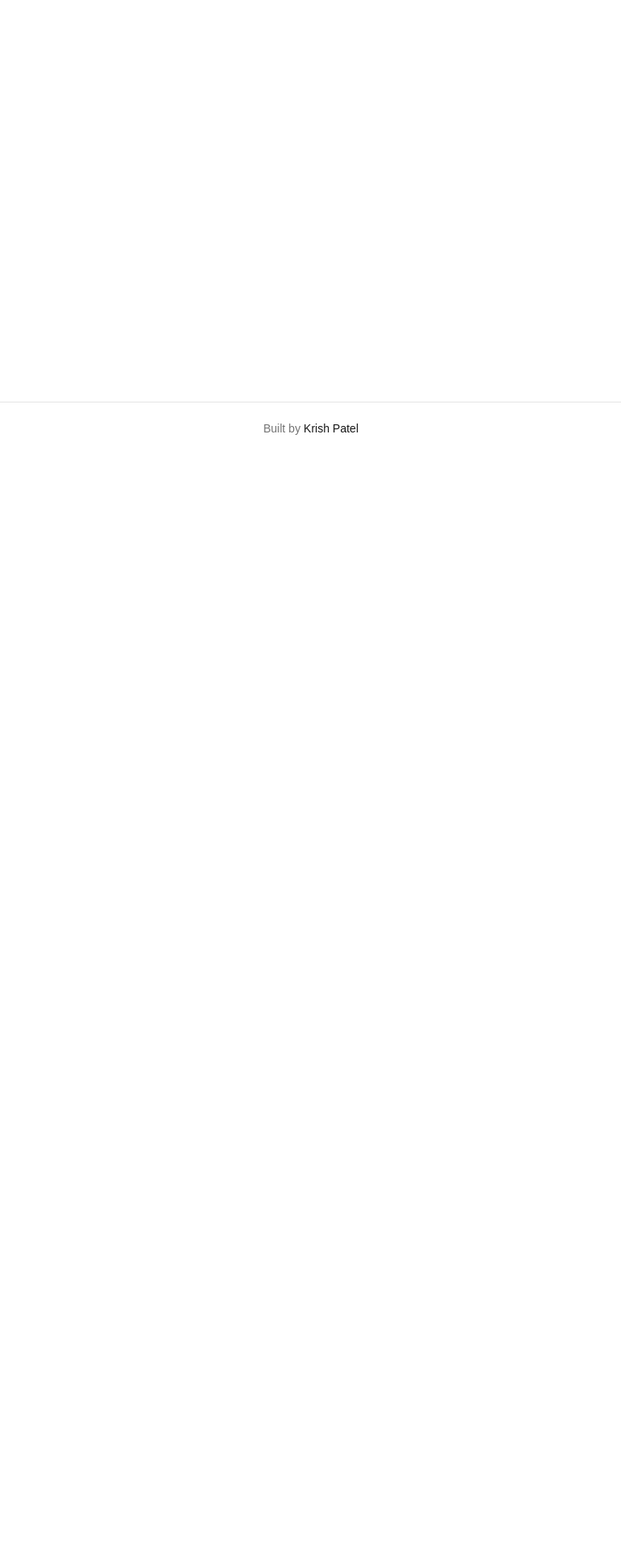
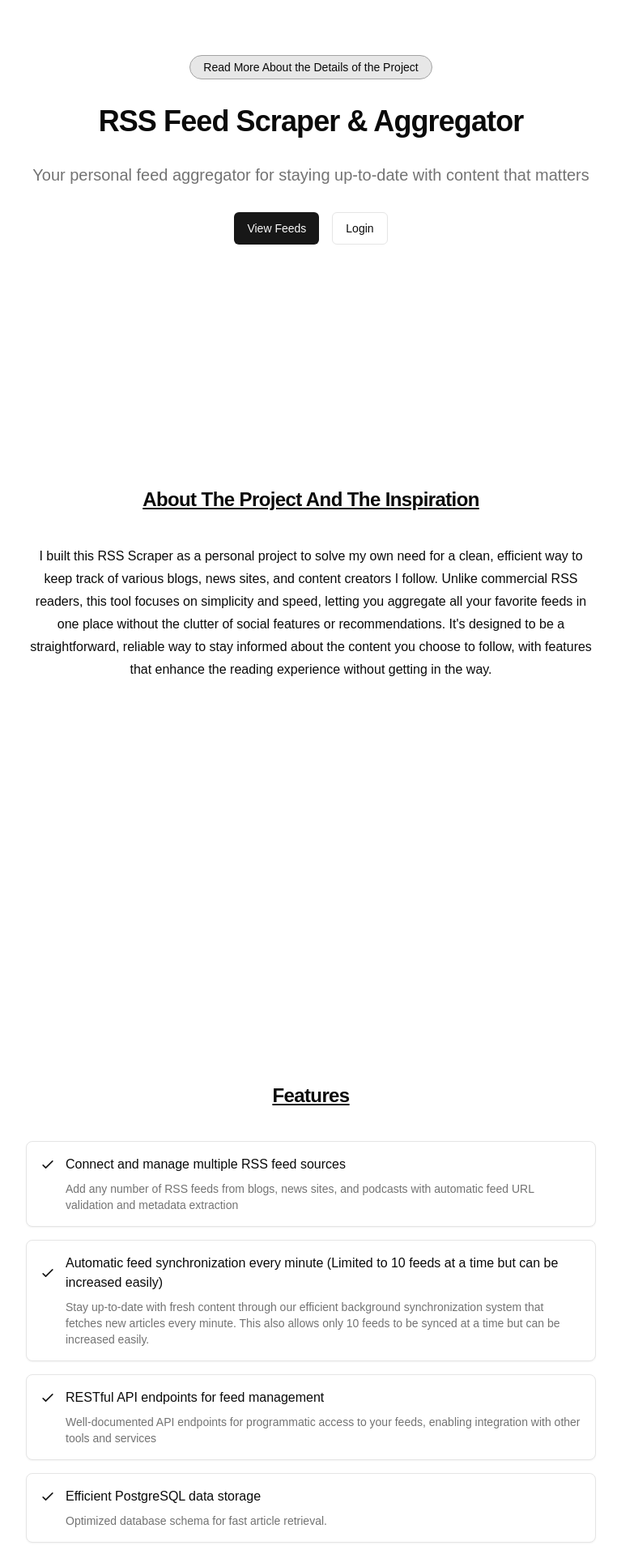
Before and after one commit to krishpatel023/go-rss-scraper, a Next.js app in the folder frontend/: page / in a window 1280 px wide. Shown: the part 240-2159 px from the top of the page at 81% size, without its empty margins (256-1023 px from the left). Before the commit the page ends 800 px from the top, so only its background shows below. Built offline with nearby package versions, Linux system fonts and the light colour scheme; no server answers.

Commit message:
add: homepage

```diff
--- a/frontend/app/layout.tsx
+++ b/frontend/app/layout.tsx
@@ -22,7 +22,7 @@ export default function RootLayout({
         <Providers>
           <Toaster />
           <Header />
-          <main className="w-[95%] md:w-4/5 mx-auto">{children}</main>
+          <main className="w-[95%] md:w-4/5 mx-auto flex-grow">{children}</main>
           <Footer />
         </Providers>
       </body>
--- a/frontend/app/page.tsx
+++ b/frontend/app/page.tsx
@@ -1,7 +1,134 @@
+import Link from "next/link";
+
 export default function Home() {
+  const features = [
+    {
+      title: "Connect and manage multiple RSS feed sources",
+      description:
+        "Add any number of RSS feeds from blogs, news sites, and podcasts with automatic feed URL validation and metadata extraction",
+    },
+    {
+      title:
+        "Automatic feed synchronization every minute (Limited to 10 feeds at a time but can be increased easily)",
+      description:
+        "Stay up-to-date with fresh content through our efficient background synchronization system that fetches new articles every minute. This also allows only 10 feeds to be synced at a time but can be increased easily.",
+    },
+    {
+      title: "RESTful API endpoints for feed management",
+      description:
+        "Well-documented API endpoints for programmatic access to your feeds, enabling integration with other tools and services",
+    },
+    {
+      title: "Efficient PostgreSQL data storage",
+      description: "Optimized database schema for fast article retrieval.",
+    },
+    // {
+    //   title: "Full-text search across all articles",
+    //   description:
+    //     "Powerful search functionality that indexes article titles, content, and metadata for quick content discovery",
+    // },
+    {
+      title: "RSS feed validation and error handling",
+      description:
+        "Robust error handling system that validates feed formats and maintains feed health monitoring",
+    },
+    {
+      title: "Clean and accessible user interface",
+      description: null, // Self-explanatory
+    },
+  ];
+
   return (
-    <div className="flex flex-col items-center">
-      <h1>RSS Scraper</h1>
+    <div className="min-h-screen">
+      {/* Hero Section */}
+      <div className="min-h-[calc(100vh-4rem)] flex flex-col items-center justify-center">
+        <a
+          href="https://github.com/sahil-khatri/rss-feed-scraper"
+          className="text-sm mb-8 px-4 py-1 rounded-full bg-primary/10 text-foreground border border-neutral-400 dark:border-neutral-600  hover:underline underline-offset-2 transition-all duration-300"
+        >
+          Read More About the Details of the Project
+        </a>
+        <h1 className="scroll-m-20 text-4xl font-bold tracking-tight text-center mb-8">
+          RSS Feed Scraper & Aggregator
+        </h1>
+        <p className="text-xl text-center text-muted-foreground mb-8">
+          Your personal feed aggregator for staying up-to-date with content that
+          matters
+        </p>
+        <div className="flex justify-center gap-4">
+          <Link
+            href="/feeds"
+            className="inline-flex items-center justify-center rounded-md text-sm font-medium ring-offset-background transition-colors focus-visible:outline-none focus-visible:ring-2 focus-visible:ring-ring focus-visible:ring-offset-2 disabled:pointer-events-none disabled:opacity-50 bg-primary text-primary-foreground hover:bg-primary/90 h-10 px-4 py-2"
+          >
+            View Feeds
+          </Link>
+          <Link
+            href="/login"
+            className="inline-flex items-center justify-center rounded-md text-sm font-medium ring-offset-background transition-colors focus-visible:outline-none focus-visible:ring-2 focus-visible:ring-ring focus-visible:ring-offset-2 disabled:pointer-events-none disabled:opacity-50 border border-input bg-background hover:bg-accent hover:text-accent-foreground h-10 px-4 py-2"
+          >
+            Login
+          </Link>
+        </div>
+      </div>
+
+      {/* Project Description */}
+      <div className="max-w-3xl mx-auto py-12 px-4 sm:px-6 lg:px-8 min-h-[calc(100vh-4rem)]">
+        <div className="prose prose-neutral dark:prose-invert lg:prose-lg">
+          <h2 className="scroll-m-20 pb-2 text-2xl font-semibold tracking-tight mb-8 underline text-center capitalize">
+            About the project and the inspiration
+          </h2>
+          <p className="leading-7 [&:not(:first-child)]:mt-6 text-center">
+            I built this RSS Scraper as a personal project to solve my own need
+            for a clean, efficient way to keep track of various blogs, news
+            sites, and content creators I follow. Unlike commercial RSS readers,
+            this tool focuses on simplicity and speed, letting you aggregate all
+            your favorite feeds in one place without the clutter of social
+            features or recommendations. It's designed to be a straightforward,
+            reliable way to stay informed about the content you choose to
+            follow, with features that enhance the reading experience without
+            getting in the way.
+          </p>
+        </div>
+      </div>
+
+      {/* Features Checklist */}
+      <div className="max-w-3xl mx-auto py-12 px-4 sm:px-6 lg:px-8 mb-10">
+        <h2 className="scroll-m-20 pb-2 text-2xl font-semibold tracking-tight mb-8 underline text-center">
+          Features
+        </h2>
+        <div className="grid gap-4">
+          {features.map((feature, index) => (
+            <div
+              key={index}
+              className="flex flex-col border rounded-lg p-4 bg-card text-card-foreground shadow-sm"
+            >
+              <div className="flex items-center gap-3">
+                <svg
+                  className="w-5 h-5 text-primary flex-shrink-0"
+                  fill="none"
+                  stroke="currentColor"
+                  viewBox="0 0 24 24"
+                >
+                  <path
+                    strokeLinecap="round"
+                    strokeLinejoin="round"
+                    strokeWidth={2}
+                    d="M5 13l4 4L19 7"
+                  />
+                </svg>
+                <span className="text-foreground font-medium">
+                  {feature.title}
+                </span>
+              </div>
+              {feature.description && (
+                <p className="text-sm text-muted-foreground mt-2 ml-8">
+                  {feature.description}
+                </p>
+              )}
+            </div>
+          ))}
+        </div>
+      </div>
     </div>
   );
 }
```
